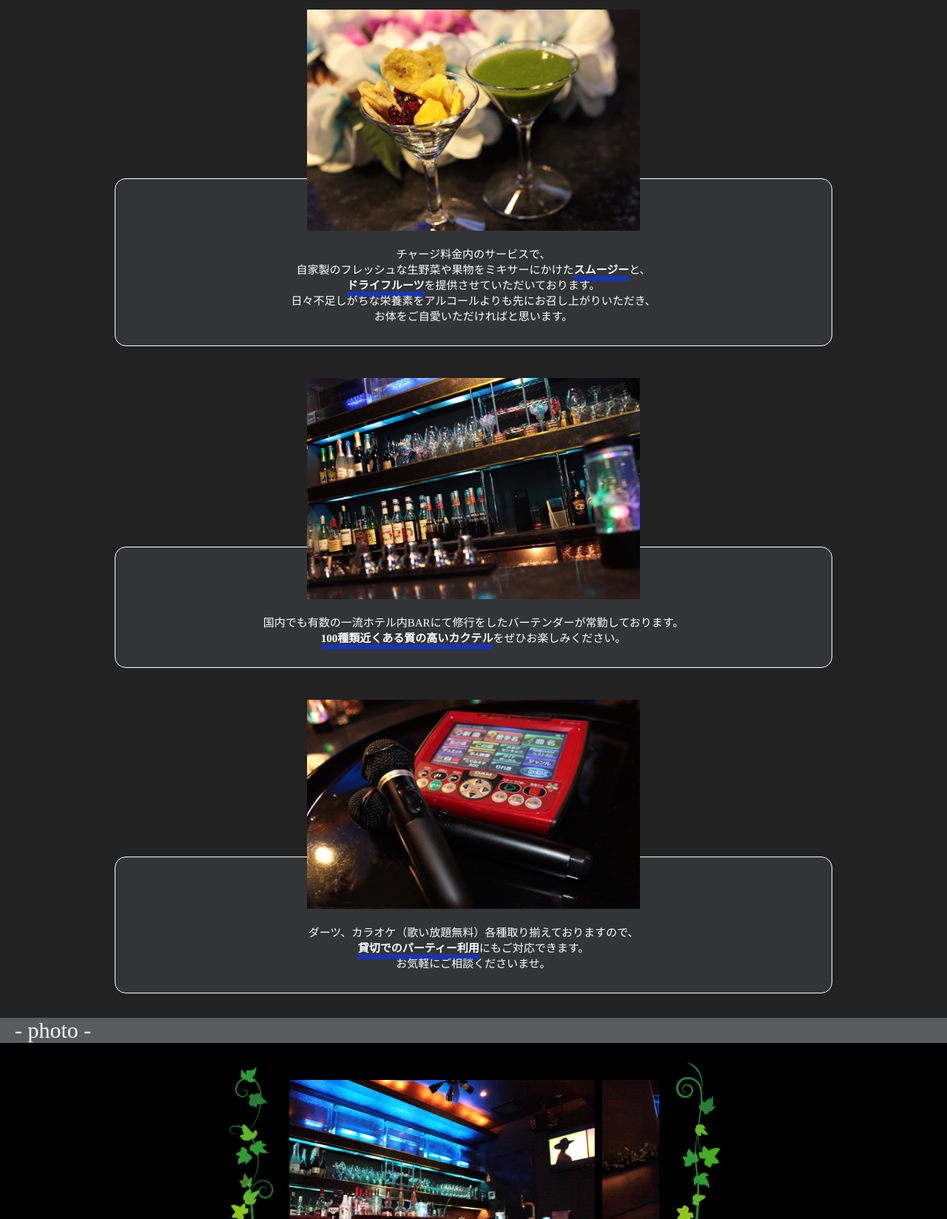
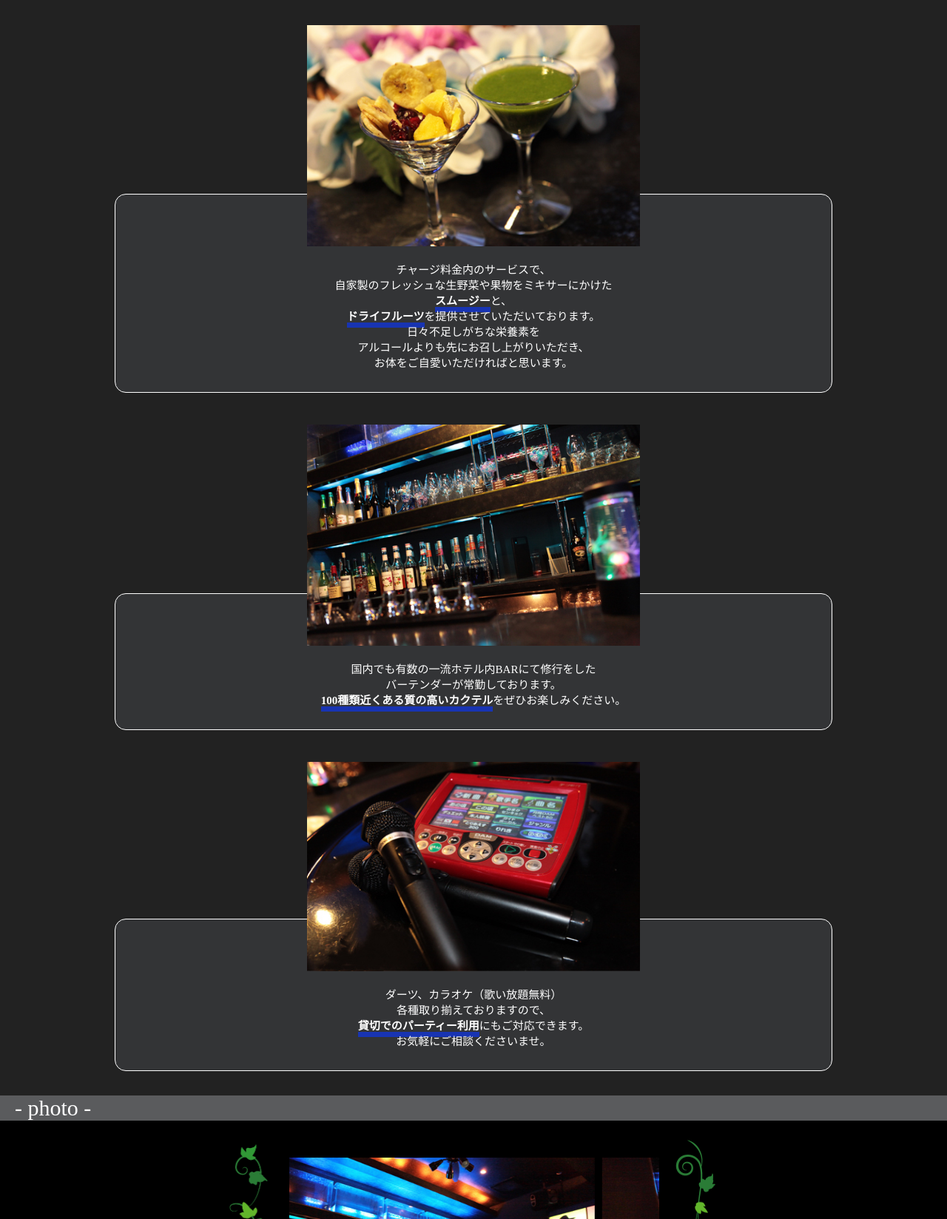
Before and after one commit to yukimi419/bar, a plain HTML site: page index.html in a window 1280 px wide. Shown: the part 1522-3170 px from the top of the page at 74% size. Drawn offline with nearby package versions, Linux system fonts and the light colour scheme; a script that the page names is missing.

Commit message:
Add files via upload

```diff
--- a/index.html
+++ b/index.html
@@ -90,28 +90,28 @@
       <div class="container">
         <div class="img-box">
           <img class="ph" src="photo/kodawari01.jpg">
-          <p>店内では、本場バリより直輸入しております<span>アロマオイル</span>を炊き、<br>
+          <p>店内では、本場バリより直輸入しております<br><span>アロマオイル</span>を炊き、<br>
           <span>ヒーリング効果</span>を高める空間を提供させていただいております。</p>
         </div>
         <br>
         <div class="img-box">
           <img class="ph" src="photo/kodawari02.jpg">
           <p>チャージ料金内のサービスで、<br>
-          自家製のフレッシュな生野菜や果物をミキサーにかけた<span>スムージー</span>と、<br>
+          自家製のフレッシュな生野菜や果物をミキサーにかけた<br><span>スムージー</span>と、<br>
           <span>ドライフルーツ</span>を提供させていただいております。<br>
-          日々不足しがちな栄養素をアルコールよりも先にお召し上がりいただき、<br>
+          日々不足しがちな栄養素を<br>アルコールよりも先にお召し上がりいただき、<br>
           お体をご自愛いただければと思います。</p>
         </div>
         <br>
         <div class="img-box">
           <img class="ph" src="photo/kodawari03.jpg">
-          <p>国内でも有数の一流ホテル内BARにて修行をしたバーテンダーが常勤しております。<br>
+          <p>国内でも有数の一流ホテル内BARにて修行をした<br>バーテンダーが常勤しております。<br>
           <span>100種類近くある質の高いカクテル</span>をぜひお楽しみください。</p>
         </div>
         <br>
         <div class="img-box">
           <img class="ph concept04" src="photo/kodawari04.jpg">
-          <p>ダーツ、カラオケ（歌い放題無料）各種取り揃えておりますので、<br>
+          <p>ダーツ、カラオケ（歌い放題無料）<br>各種取り揃えておりますので、<br>
           <span>貸切でのパーティー利用</span>にもご対応できます。<br>
           お気軽にご相談くださいませ。</p>
         </div>
@@ -169,7 +169,7 @@
           <iframe class="map-mobile" src="https://www.google.com/maps/embed?pb=!1m18!1m12!1m3!1d3240.170095851536!2d139.70291021456796!3d35.6974316366921!2m3!1f0!2f0!3f0!3m2!1i1024!2i768!4f13.1!3m3!1m2!1s0x60188cd8964109bb%3A0xff971b39162eb75e!2z44CSMTYwLTAwMjEg5p2x5Lqs6YO95paw5a6_5Yy65q2M6Iie5LyO55S677yS5LiB55uu77yR77yY4oiS77yW!5e0!3m2!1sja!2sjp!4v1562660055036!5m2!1sja!2sjp" width="400" height="300" frameborder="0" style="border:0" allowfullscreen></iframe>
         </div>
         <div class="access-text">
-          <p>東京メトロ副都心線、都営大江戸線　東新宿駅　徒歩２分</p>
+          <p>東京メトロ副都心線、都営大江戸線 東新宿駅　徒歩２分</p>
           <p><span>住所</span><br>東京都新宿区歌舞伎町２−１８−６ニッコウビル７F</p>
           <p><span>電話番号</span><br>03-3203-6785</p>
         </div>
--- a/responsive.css
+++ b/responsive.css
@@ -60,7 +60,6 @@
 
   .img-box p{
     font-size: 12px;
-    text-align: left;
   }
 
   .slider-pro{
```
